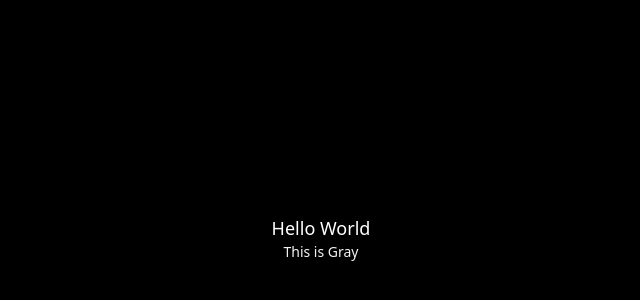
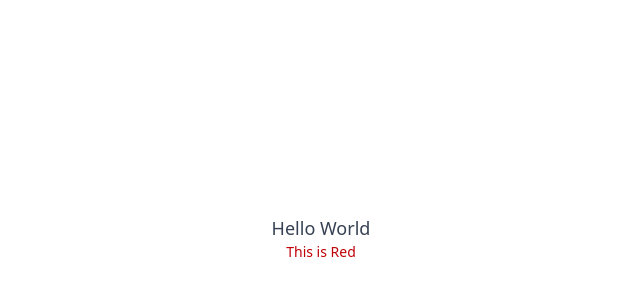
Before and after one commit to RR-089/react-components, a React (Vite) app: page / in a window 1280 px wide. Shown: the part 162-462 px from the top of the page, without its empty margins (319-959 px from the left). Built offline with nearby package versions, Linux system fonts and the light colour scheme.

Commit message:
chore: label adjustment

```diff
--- a/src/App.tsx
+++ b/src/App.tsx
@@ -2,9 +2,9 @@ import Label from "./components/Label";
 
 function App() {
   return (
-    <div className="h-screen bg-black flex justify-center items-center flex-col">
+    <div className="h-screen flex justify-center items-center flex-col">
       <Label text="Hello World" size="lg" />
-      <Label text="This is Gray" size="sm" color="gray" />
+      <Label text="This is Red" size="sm" color="red" />
     </div>
   );
 }
--- a/src/components/Label.tsx
+++ b/src/components/Label.tsx
@@ -1,30 +1,29 @@
 type LabelProps = {
   text: string;
   size?: "sm" | "md" | "lg";
-  color?: "white" | "gray";
+  color?: "gray" | "red" | "blue";
 };
 
 export default function Label({
   text,
   size = "md",
-  color = "white",
+  color = "gray",
 }: LabelProps) {
   const sizeClasses = {
     sm: "text-sm",
-    md: "text-md",
+    md: "text-base",
     lg: "text-lg",
   };
 
   const colorClasses = {
-    white: "text-white",
-    gray: "text-gray-100",
+    gray: "text-gray-700",
+    red: "text-red-700",
+    blue: "text-blue-700",
   };
 
   return (
-    <label
-      className={`${sizeClasses[size]} ${colorClasses[color]} font-medium`}
-    >
+    <span className={`${sizeClasses[size]} ${colorClasses[color]} font-medium`}>
       {text}
-    </label>
+    </span>
   );
 }
```
